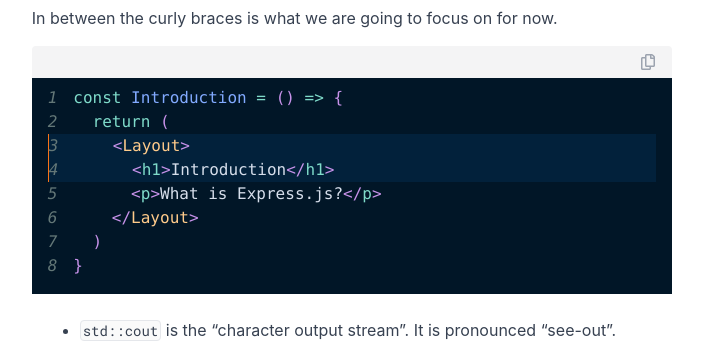
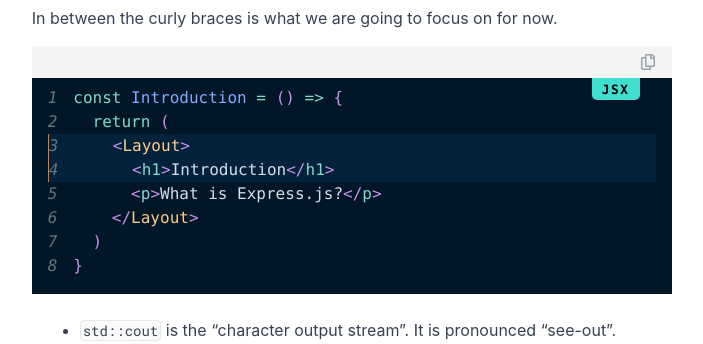
Before and after one commit to sundaray/tusar-nextjs-blog, a Next.js app: page /blog/first-blog in a window 1280 px wide. Shown: the part 1456-1800 px from the top of the page, without its empty margins (75-778 px from the left). Built offline with nearby package versions, Linux system fonts and the light colour scheme.

Commit message:
check icon added

```diff
--- a/package.json
+++ b/package.json
@@ -9,7 +9,7 @@
     "lint": "next lint"
   },
   "dependencies": {
-    "@heroicons/react": "^2.0.16",
+    "@heroicons/react": "^2.0.17",
     "eslint": "8.34.0",
     "eslint-config-next": "13.2.0",
     "framer-motion": "^9.1.6",
--- a/src/components/post/CodeBlock.js
+++ b/src/components/post/CodeBlock.js
@@ -2,8 +2,8 @@ import React, { useState } from "react";
 import { Prism as SyntaxHighlighter } from "react-syntax-highlighter";
 import { CopyToClipboard } from "react-copy-to-clipboard";
 import { nightOwl } from "react-syntax-highlighter/dist/cjs/styles/prism";
-// import { zTouch } from "react-syntax-highlighter/dist/cjs/styles/prism";
 import { FaRegCopy } from "react-icons/fa";
+import { CheckIcon } from "@heroicons/react/24/solid";
 
 const CodeBlock = ({
   children,
@@ -30,7 +30,10 @@ const CodeBlock = ({
       >
         <button>
           {copied ? (
-            <p className="text-blue-500 text-sm">copied</p>
+            <div className="flex items-center">
+              <CheckIcon className="w-4 h-4, text-green-500" />
+              <p className="text-green-500 text-sm">copied</p>
+            </div>
           ) : (
             <FaRegCopy className="hover:text-blue-500 transition-all" />
           )}
@@ -40,7 +43,7 @@ const CodeBlock = ({
       <SyntaxHighlighter
         className={`${
           language === "jsx"
-            ? "text-sm"
+            ? "lang-jsx text-sm"
             : language === "json"
             ? "syntax-json"
             : ""
--- a/src/styles/globals.css
+++ b/src/styles/globals.css
@@ -123,3 +123,39 @@ grid-row: 1 / 17
   content: ">";
   margin-right: .5rem;
   }
+
+
+  .lang-jsx::before {
+    content: "JSX";
+    background: #40e0d0;
+    color: black;
+    position: absolute;
+    top: 1.5rem;
+    right: 2rem;
+    width: 3rem;
+    text-align: center;
+    font-size: 0.8rem;
+    font-weight: 600;
+    padding: 0.1rem;
+    letter-spacing: 0.1rem;
+    border-bottom-left-radius: 0.3rem;
+    border-bottom-right-radius: 0.3rem;
+  }
+
+  .lang-js::before {
+    content: "JS";
+    background: #0bda51;
+    color: black;
+    position: absolute;
+    top: 1.5rem;
+    right: 2rem;
+    width: 3rem;
+    text-align: center;
+    font-family: var(--inter);
+    font-size: 0.7rem;
+    font-weight: 600;
+    padding: 0.1rem;
+    letter-spacing: 0.1rem;
+    border-bottom-left-radius: 0.3rem;
+    border-bottom-right-radius: 0.3rem;
+  }
```
Also changed, not shown: 1 other file (tests, documents, lock files or other folders).
